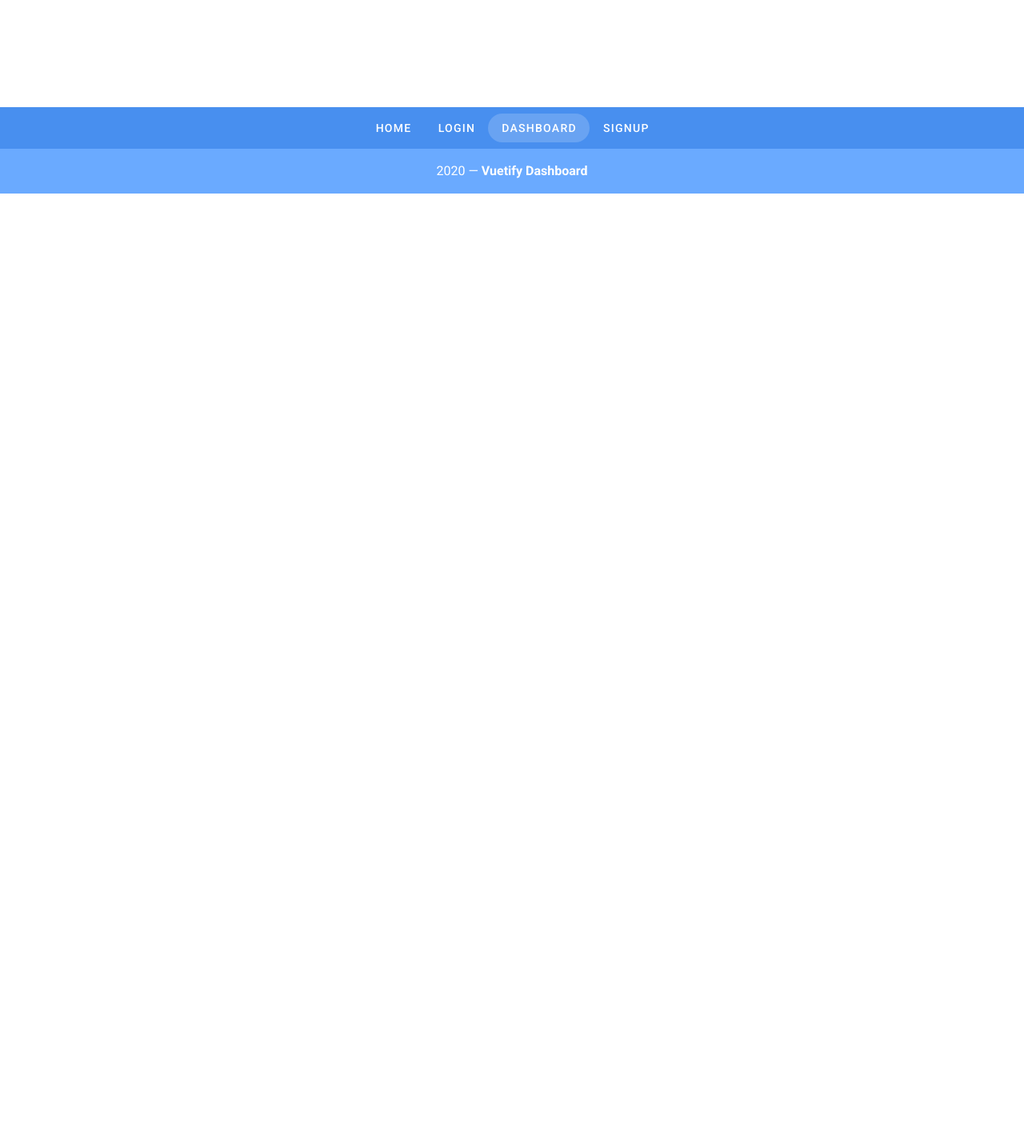
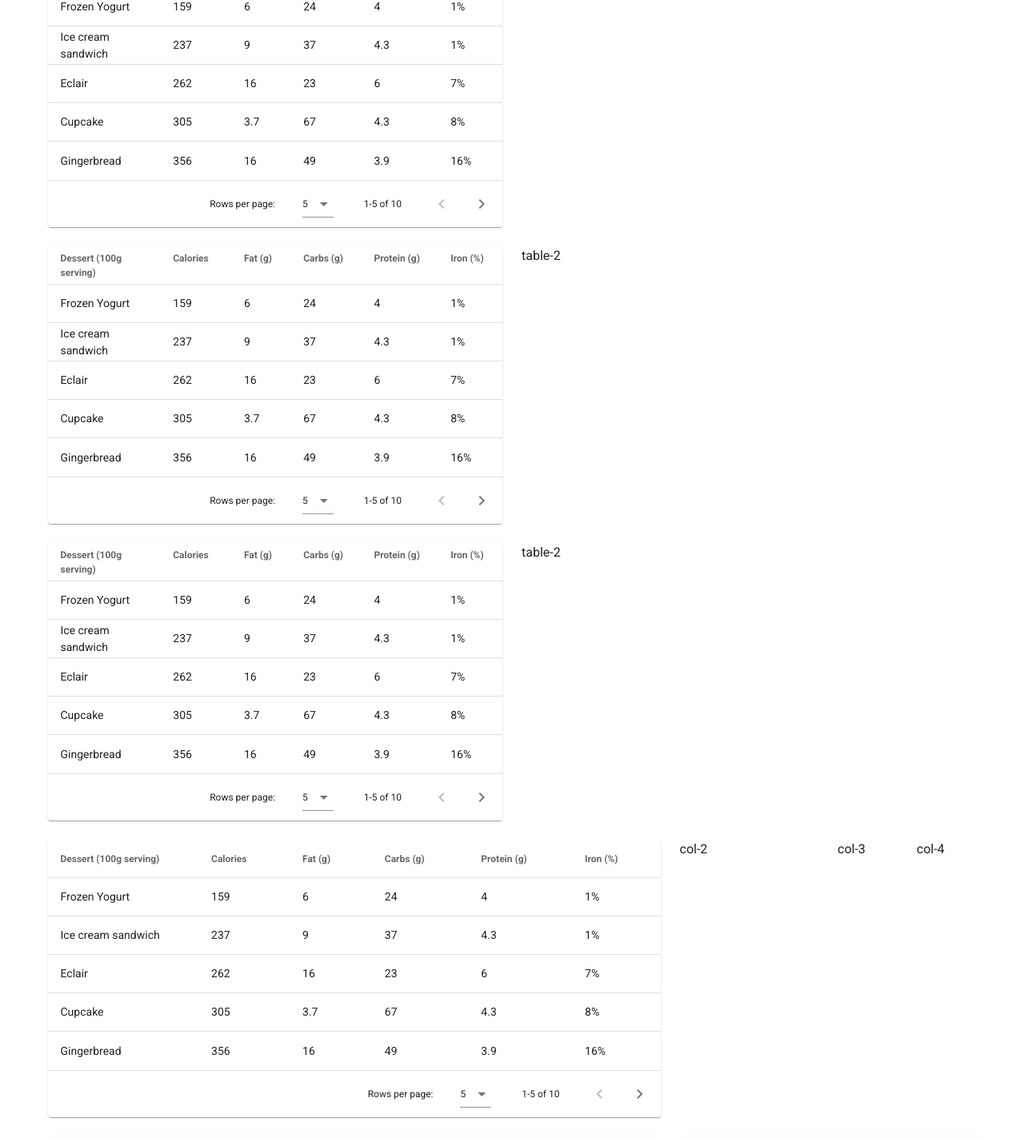
Before and after one commit to chenhe-henry/vueportfolio, a Vue app: page /dashboard in a window 1280 px wide. Shown: the part 558-1981 px from the top of the page at 80% size. Before the commit the page ends 800 px from the top, so only its background shows below. Built offline with nearby package versions, Linux system fonts and the light colour scheme.

Commit message:
update with theme and scss variable

```diff
--- a/src/App.vue
+++ b/src/App.vue
@@ -10,6 +10,7 @@
         rounded
         :to="link.url"
       >{{ link.label }}</v-btn>
+      <v-btn @click="toggleTheme" text rounded>Toggle Theme</v-btn>
     </v-app-bar>
     <v-content>
       <router-view></router-view>
@@ -45,6 +46,12 @@ export default {
       { label: "Dashboard", url: "/dashboard" },
       { label: "Signup", url: "/signup" }
     ]
-  })
+  }),
+  methods: {
+    toggleTheme() {
+      this.$vuetify.theme.themes.dark.anchor = "#41B883";
+      this.$vuetify.theme.dark = !this.$vuetify.theme.dark;
+    }
+  }
 };
 </script>
--- a/src/plugins/vuetify.js
+++ b/src/plugins/vuetify.js
@@ -3,4 +3,13 @@ import Vuetify from "vuetify/lib";
 
 Vue.use(Vuetify);
 
-export default new Vuetify({});
+export default new Vuetify({
+  theme: {
+    themes: {
+      light: {
+        primary: "#41B883",
+      },
+      dark: { primary: "#34495E" },
+    },
+  },
+});
--- /dev/null
+++ b/src/scss/variables.scss
@@ -0,0 +1 @@
+// $btn-icon-font-size: 56px !default;
--- a/src/views/Dashboard.vue
+++ b/src/views/Dashboard.vue
@@ -14,14 +14,77 @@
       <v-col>table-2</v-col>
     </v-row>
     <v-row>
-      <v-col cols="8">col-1</v-col>
+      <v-col cols="12" md="6">
+        <v-data-table
+          :headers="headers"
+          :items="desserts"
+          :items-per-page="5"
+          class="elevation-1"
+          @click:row="selectRow"
+        ></v-data-table>
+      </v-col>
+    </v-row>
+    <v-row>
+      <v-col cols="12" md="6">
+        <v-data-table
+          :headers="headers"
+          :items="desserts"
+          :items-per-page="5"
+          class="elevation-1"
+          @click:row="selectRow"
+        ></v-data-table>
+      </v-col>
+      <v-col>table-2</v-col>
+    </v-row>
+    <v-row>
+      <v-col cols="12" md="6">
+        <v-data-table
+          :headers="headers"
+          :items="desserts"
+          :items-per-page="5"
+          class="elevation-1"
+          @click:row="selectRow"
+        ></v-data-table>
+      </v-col>
+      <v-col>table-2</v-col>
+    </v-row>
+    <v-row id="below-the-fold" v-intersect="showMoreContent">
+      <v-col cols="8">
+        <v-data-table
+          :headers="headers"
+          :items="desserts"
+          :items-per-page="5"
+          class="elevation-1"
+          @click:row="selectRow"
+        ></v-data-table>
+      </v-col>
       <v-col cols="2">col-2</v-col>
       <v-col cols="1">col-3</v-col>
       <v-col cols="1">col-4</v-col>
     </v-row>
+    <v-row v-if="loadNewContent" id="more-content">
+      <v-col cols="8">
+        <v-data-table
+          :headers="headers"
+          :items="desserts"
+          :items-per-page="5"
+          class="elevation-1"
+          @click:row="selectRow"
+        ></v-data-table>
+      </v-col>
+      <v-col cols="4">
+        <v-data-table
+          :headers="headers"
+          :items="desserts"
+          :items-per-page="5"
+          class="elevation-1"
+          @click:row="selectRow"
+        ></v-data-table>
+      </v-col>
+    </v-row>
     <v-snackbar v-model="snackbar" :left="$vuetify.breakpoint.lgAndUp">
       You have selected {{ currentItem }}
-      <v-btn color="pink" text v-bind="attrs" @click="snackbar = false">Close</v-btn>
+      <v-btn color="pink" text @click="snackbar = false">Close</v-btn>
     </v-snackbar>
   </v-container>
 </template>
@@ -127,13 +190,17 @@ export default {
           protein: 7,
           iron: "6%"
         }
-      ]
+      ],
+      loadNewContent: false
     };
   },
   methods: {
     selectRow(event) {
       this.snackbar = true;
       this.currentItem = event.name;
+    },
+    showMoreContent(entries) {
+      this.loadNewContent = entries[0].isIntersecting;
     }
   }
 };
```
